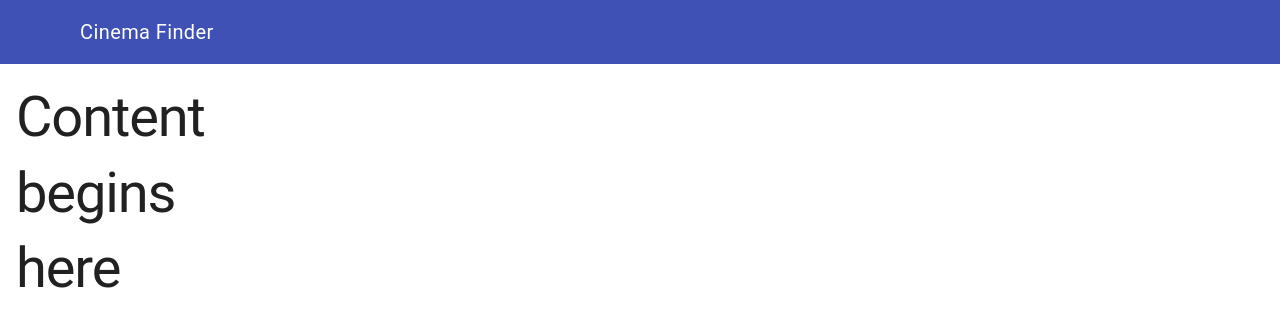
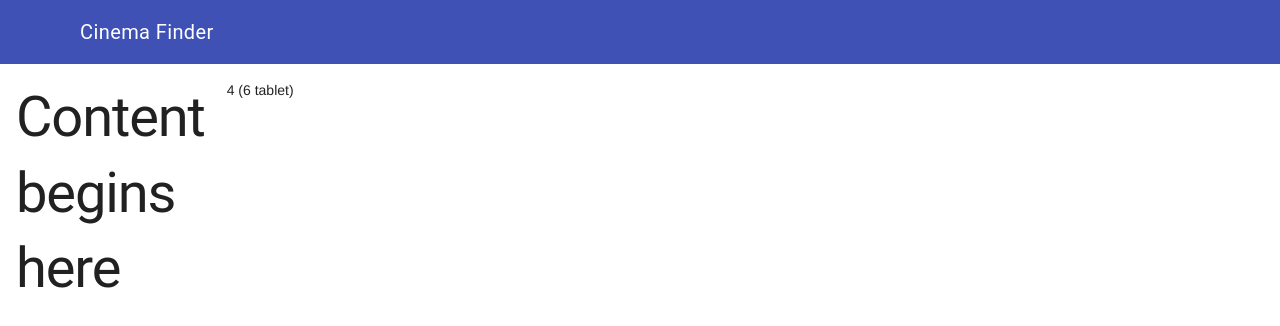
Before and after one commit to tlongland/DMD, a plain HTML site: page index.html in a window 1280 px wide. Drawn offline with nearby package versions, Linux system fonts and the light colour scheme.

```diff
--- a/index.html
+++ b/index.html
@@ -35,6 +35,7 @@
     <div class="page-content">
       <div class="mdl-grid">
         <h1 class="mdl-cell mdl-cell--2-col mdl-cell--4-col-phone">Content begins here</h1>
+        <div class="mdl-cell mdl-cell--4-col mdl-cell--6-col-tablet">4 (6 tablet)</div>
       </div>
 
 
```
